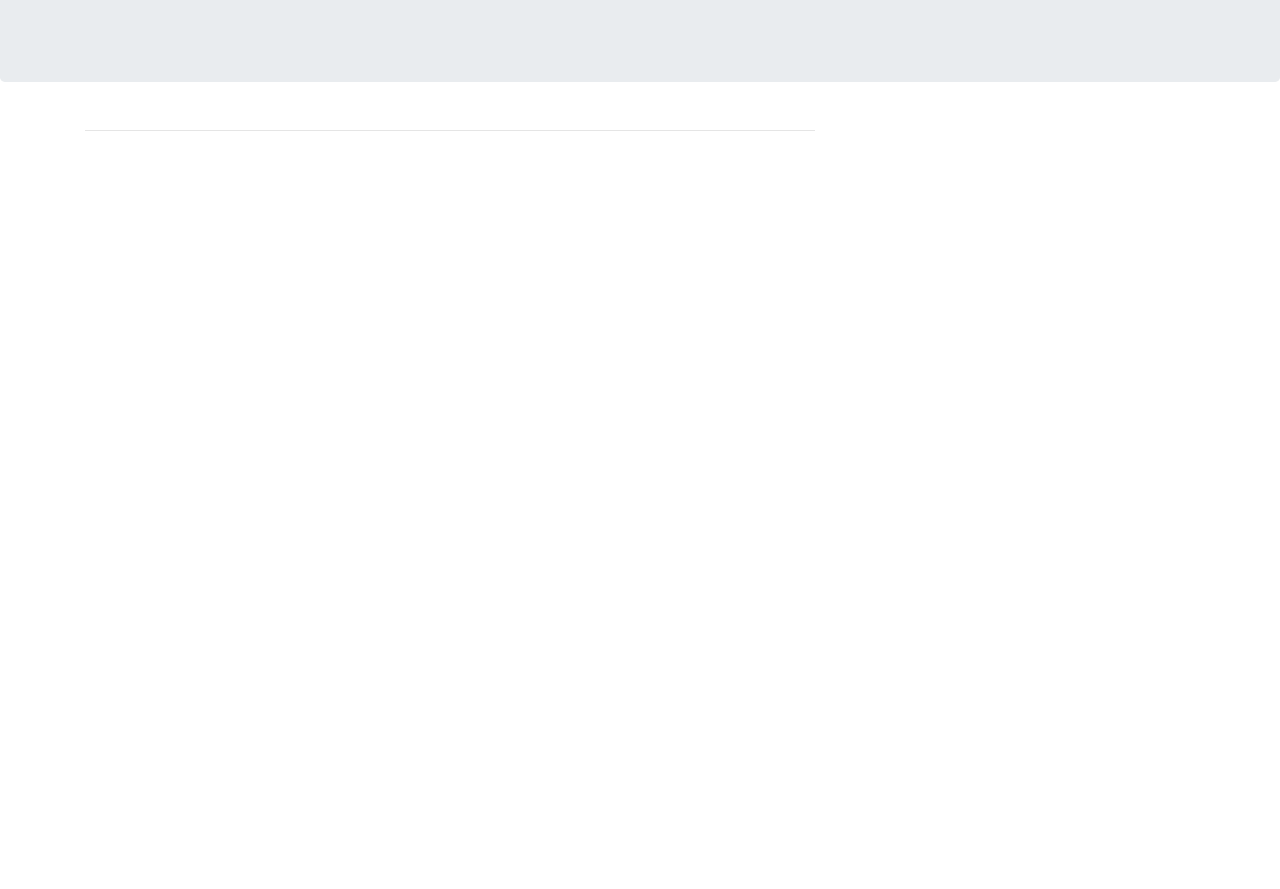
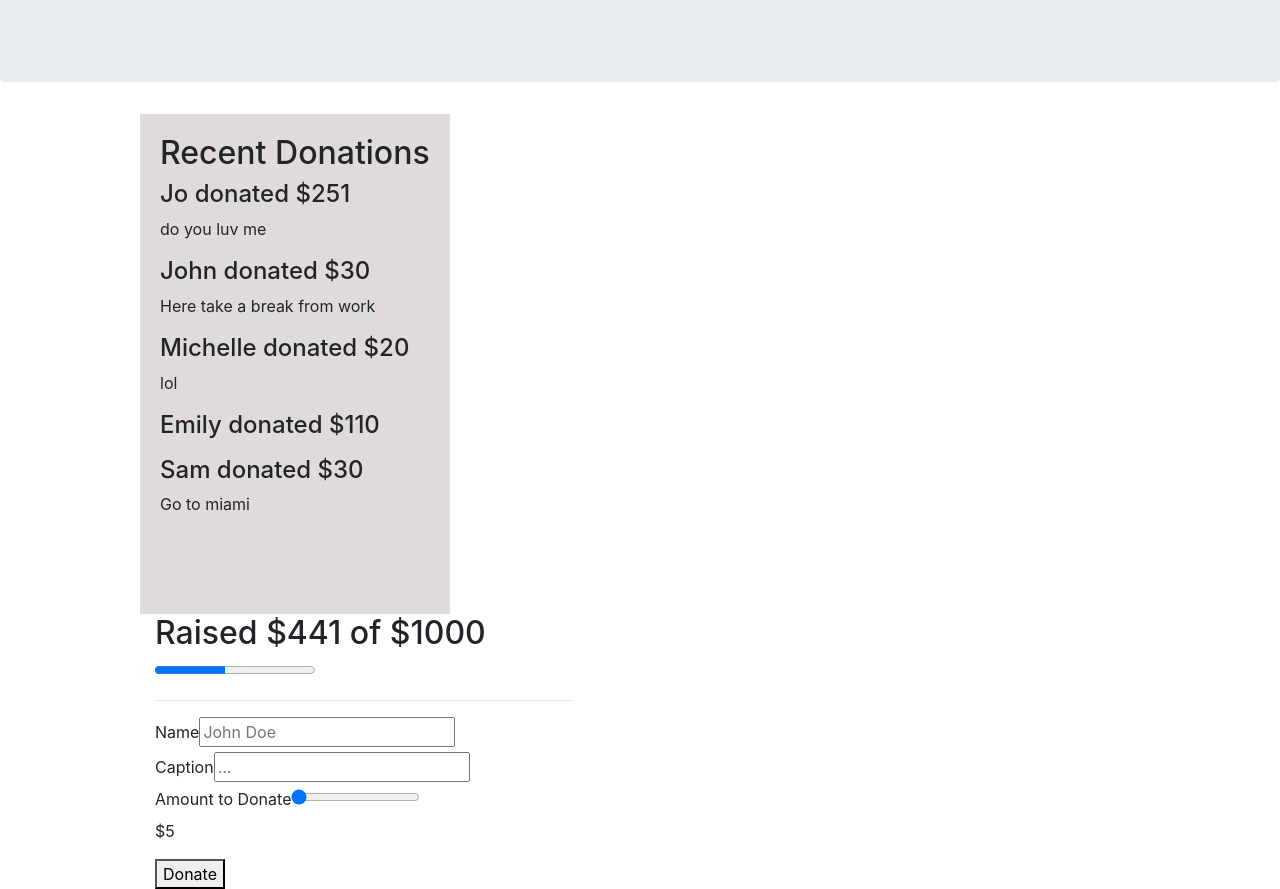
Before and after one commit to joinpursuit/Pursuit-Core-Web-Props-Lab-Tested, a React (Create React App) app: page / in a window 1280 px wide. Shown: the part 148-1037 px from the top of the page. Before the commit the page ends 800 px from the top, so only its background shows below. Built offline with nearby package versions, Linux system fonts and the light colour scheme.

Commit message:
add donation form

```diff
--- a/src/App.js
+++ b/src/App.js
@@ -1,7 +1,9 @@
 import React from "react";
 
 import TopBar from "./Components/TopBar";
-
+import RecentDonations from "./Components/RecentDonations";
+import Progress from "./Components/Progress";
+import DonationForm from "./Components/DonationForm";
 import "./App.css";
 
 const donations = [
@@ -36,20 +38,53 @@ const donations = [
     name: "Sam",
   },
 ];
+const sumDonation = () => {
+  let sum = 0;
+  donations.map((donation) => {
+    let amount = donation.amount;
+    sum += amount;
+  });
 
+  return sum;
+};
 export default class App extends React.Component {
   render() {
     return (
       <>
         <TopBar />
+
+        {/* topbar is by itself it is not connected to the container  */}
         <div className="container">
+          {/* RECENTDONATIONS SECTION */}
+
+          {/* PROGRESS BAR AND DONATION FORM SECTION */}
+          {/* CLASSNAME- ROW IS ALSO ANOTHER CONTAINER FOR RIGHT SIDE  */}
           <div className="row">
-            {/* TODO: Donations */}
+            {
+              <div className="recent-donations">
+                {/* this is where the info (donations)is rendered on screen  */}
+                <h2>Recent Donations</h2>
+                {donations.map((donation) => {
+                  return (
+                    <RecentDonations
+                      name={donation.name}
+                      amount={donation.amount}
+                      caption={donation.caption}
+                    />
+                  );
+                })}
+              </div>
+            }
 
             <div className="col-8">
-              {/* TODO: Progress */}
+              {<Progress goal={1000} total={sumDonation()} />}
+              {
+                <progress id="file" value="44.10" max="100">
+                  44.10%
+                </progress>
+              }
               <hr />
-              {/* TODO: DonationForm */}
+              {<DonationForm />}
             </div>
           </div>
         </div>
--- a/src/Components/DonationForm.js
+++ b/src/Components/DonationForm.js
@@ -1,7 +1,31 @@
 import React from "react";
 
 const DonationForm = () => {
-  return null;
+  return (
+    <form>
+      <div>
+        <label>Name</label>
+        <input type="text" placeholder="John Doe"></input>
+      </div>
+      <div>
+        <label>Caption</label>
+        <input type="text" placeholder="..."></input>
+      </div>
+      <div>
+        <label>Amount to Donate</label>
+        <input
+          id="myrange"
+          type="range"
+          min="5"
+          max="1000"
+          defaultValue="5"
+          className="slider"
+        ></input>
+        <p id="dollars">$5</p>
+        <button type="click">Donate</button>
+      </div>
+    </form>
+  );
 };
 
 export default DonationForm;
--- a/src/Components/Progress.js
+++ b/src/Components/Progress.js
@@ -1,7 +1,12 @@
 import React from "react";
 
-const Progress = () => {
-  return null;
+const Progress = (props) => {
+  const { total, goal } = props;
+  return (
+    <h2>
+      Raised ${total} of ${goal}
+    </h2>
+  );
 };
 
 export default Progress;
--- a/src/Components/RecentDonations.js
+++ b/src/Components/RecentDonations.js
@@ -1,7 +1,17 @@
+// import { render } from "@testing-library/react";
 import React from "react";
 
-const RecentDonations = () => {
-  return null;
+// It should receive the list of donations as a `donations` prop.
+const RecentDonations = (props) => {
+  const { name, caption, amount } = props;
+  return (
+    <div className="DonationList">
+      <h4>
+        {name} donated ${amount}
+      </h4>
+      <p>{caption}</p>
+    </div>
+  );
 };
 
 export default RecentDonations;
--- a/src/index.css
+++ b/src/index.css
@@ -1,13 +1,24 @@
 body {
   margin: 0;
-  font-family: -apple-system, BlinkMacSystemFont, 'Segoe UI', 'Roboto', 'Oxygen',
-    'Ubuntu', 'Cantarell', 'Fira Sans', 'Droid Sans', 'Helvetica Neue',
+  font-family: -apple-system, BlinkMacSystemFont, "Segoe UI", "Roboto", "Oxygen",
+    "Ubuntu", "Cantarell", "Fira Sans", "Droid Sans", "Helvetica Neue",
     sans-serif;
   -webkit-font-smoothing: antialiased;
   -moz-osx-font-smoothing: grayscale;
 }
 
 code {
-  font-family: source-code-pro, Menlo, Monaco, Consolas, 'Courier New',
+  font-family: source-code-pro, Menlo, Monaco, Consolas, "Courier New",
     monospace;
 }
+.recent-donations {
+  background-color: rgb(224, 218, 218);
+  padding: 20px;
+  height: 500px;
+}
+
+.container {
+  display: flex;
+  flex-direction: ;
+  float: right;
+}
```
